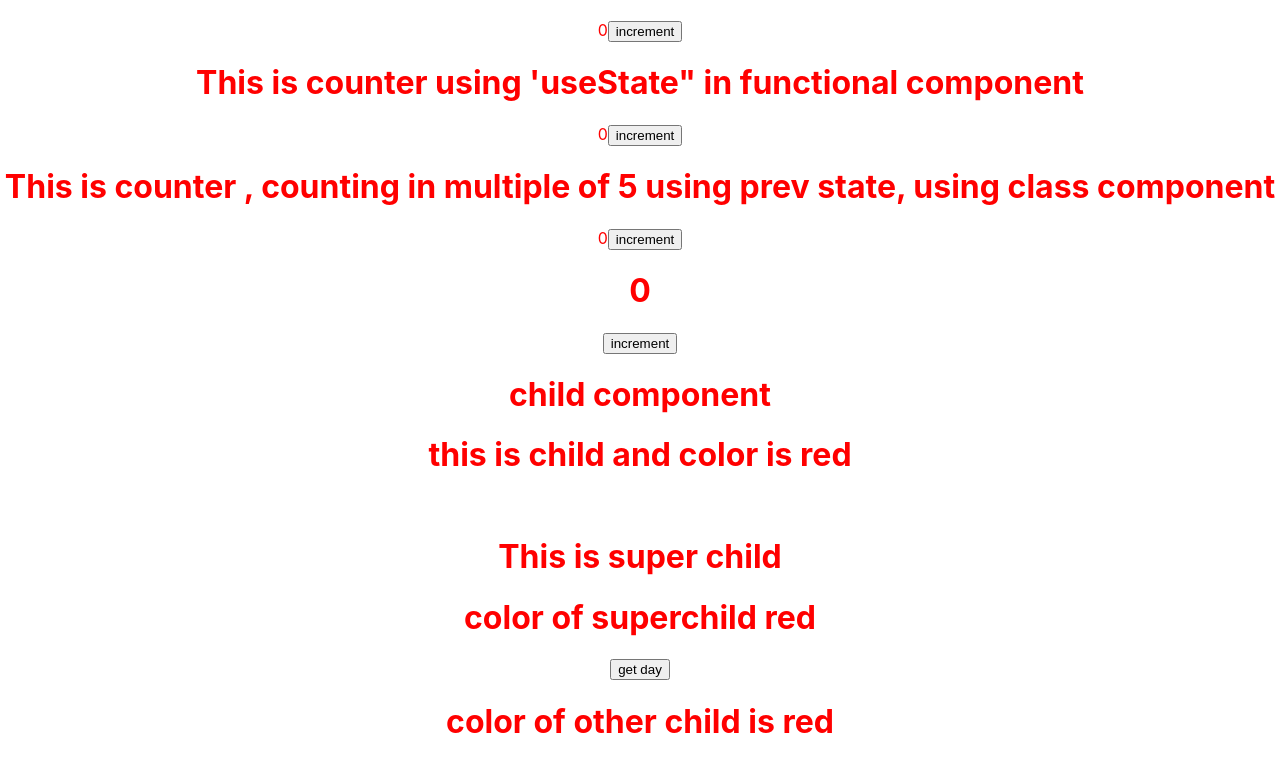
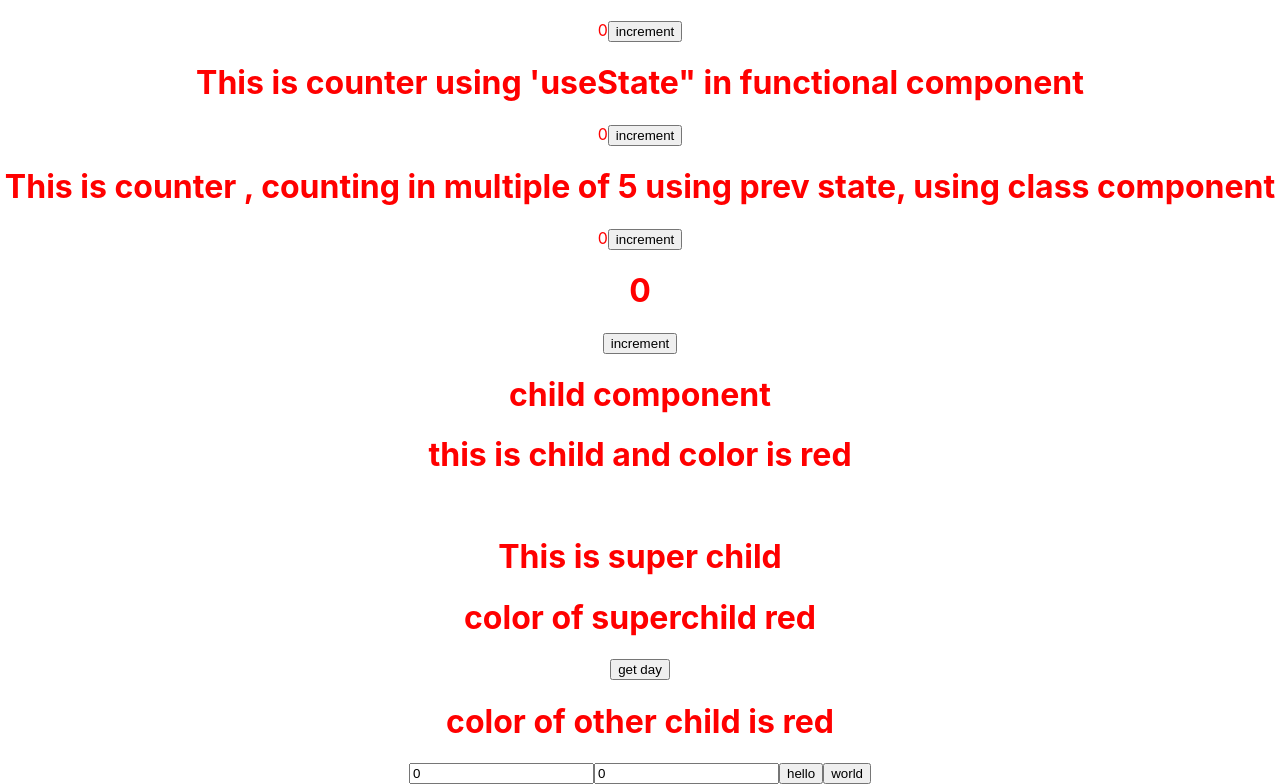
Before and after one commit to SaxenaVaibhav80/learning_react, a React (Create React App) app in the folder basic-app/: page / in a window 1280 px wide. Shown: the part 652-1436 px from the top of the page. Before the commit the page ends 1414 px from the top, so only its background shows below. Built offline with nearby package versions, Linux system fonts and the light colour scheme.

Commit message:
use ref done

```diff
--- a/basic-app/src/App.js
+++ b/basic-app/src/App.js
@@ -11,6 +11,7 @@ import FunctionalCounter from './components/FunctionalCounter';
 import UseEffect from './components/UseEffect';
 import Child from './components/Child'
 import OtherChild from './components/OtherChild';
+import UseRef from './components/UseRef';
 import { createContext } from 'react';
 
 
@@ -25,10 +26,11 @@ import { createContext } from 'react';
 
 
 export const GlobalInfo = createContext()
+
 const color="red"
 const GetDay= (day)=>
   {
-    console.log(day)
+    console.log("day is ",day)
   }
 function App() {
   return (
@@ -50,6 +52,10 @@ function App() {
       <Child></Child>
       <OtherChild></OtherChild>
     </GlobalInfo.Provider>
+    <UseRef></UseRef>
+
+    {/* NOTE--->
+         Yes, the Provider component, returned by createContext(), has an internal implementation that defines its behavior within React's Context API. The source code for React and its Provider component is part of the React library's internals, and while users generally don't need to delve into the source code, understanding its role and high-level behavior can be helpful. */}
 
     </div>
   );
--- a/basic-app/src/components/UseEffect.jsx
+++ b/basic-app/src/components/UseEffect.jsx
@@ -22,7 +22,7 @@ function  UseEffect ()
 
       useEffect(()=>          // will work only when component load first time  and when count will set or update
       {
-         alert('effect work')
+         console.log('effect work')
       },[count])
 
     return (
--- /dev/null
+++ b/basic-app/src/components/UseRef.jsx
@@ -0,0 +1,58 @@
+import { useState ,useRef} from "react"
+
+function UseRef()
+{
+
+    const [num,setNum]=useState(0)
+    const inputone = useRef()
+    const inputtwo=useRef()
+    console.log(inputone)
+
+    const printHello=()=>
+        {
+            console.log("helllo")
+            console.log(inputone.current)
+            inputone.current.style.width="400px"
+
+        }
+    const printWorld=()=>
+    {
+        console.log('world')
+        console.log(inputtwo.current)
+    }
+    return(
+        <>
+           <input value={num} type="number" ref={inputone}  onChange={(e)=>
+            {
+
+                setNum(e.target.value)
+            }
+           }/>
+           <input value={num} type="text"  ref={inputtwo} onChange={(e)=>
+            {
+                setNum(e.target.value)
+            }
+           }/>
+
+           <button onClick={()=>printHello()}>hello</button>
+           <button onClick={()=>printWorld()}>world</button>
+        </>
+    )
+}
+
+
+// NOTE FOR INPUT---->In React, input elements can be either controlled or uncontrolled:
+
+// Controlled Components: The component's state is linked to the input field's value. This typically happens when the value prop is set on the input field, making React control the value. Changes to this value must go through React state management.
+
+// Uncontrolled Components: The input field manages its own state, similar to a plain HTML input. React doesn't control the value, allowing it to change freely without interference from React's state system.
+
+
+
+// why we use on change here?
+
+// as that component is controlled so updation will not visible at frontend till state is not manage so we can manage state with two method
+
+// mathod1-- use onclick funtion to run function and that will set your state
+// method2-- use onChange function
+export default UseRef
```
